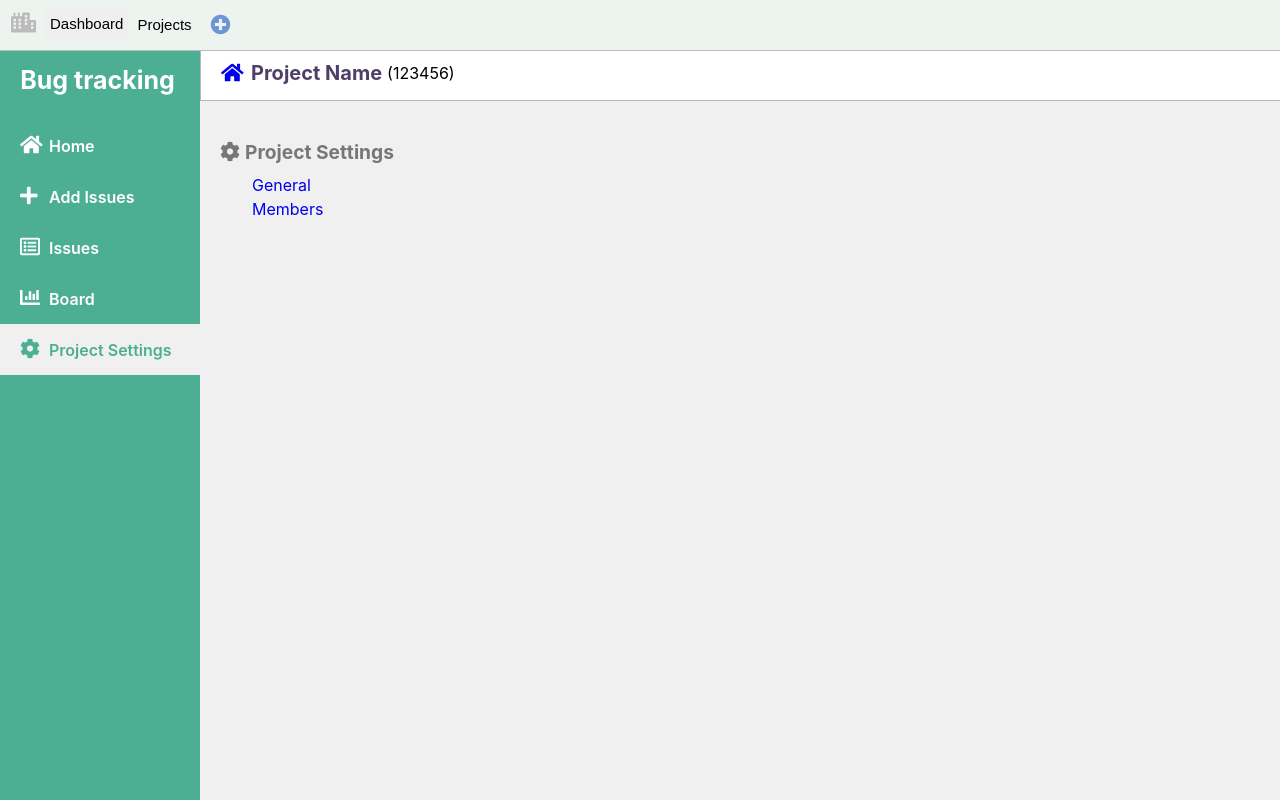
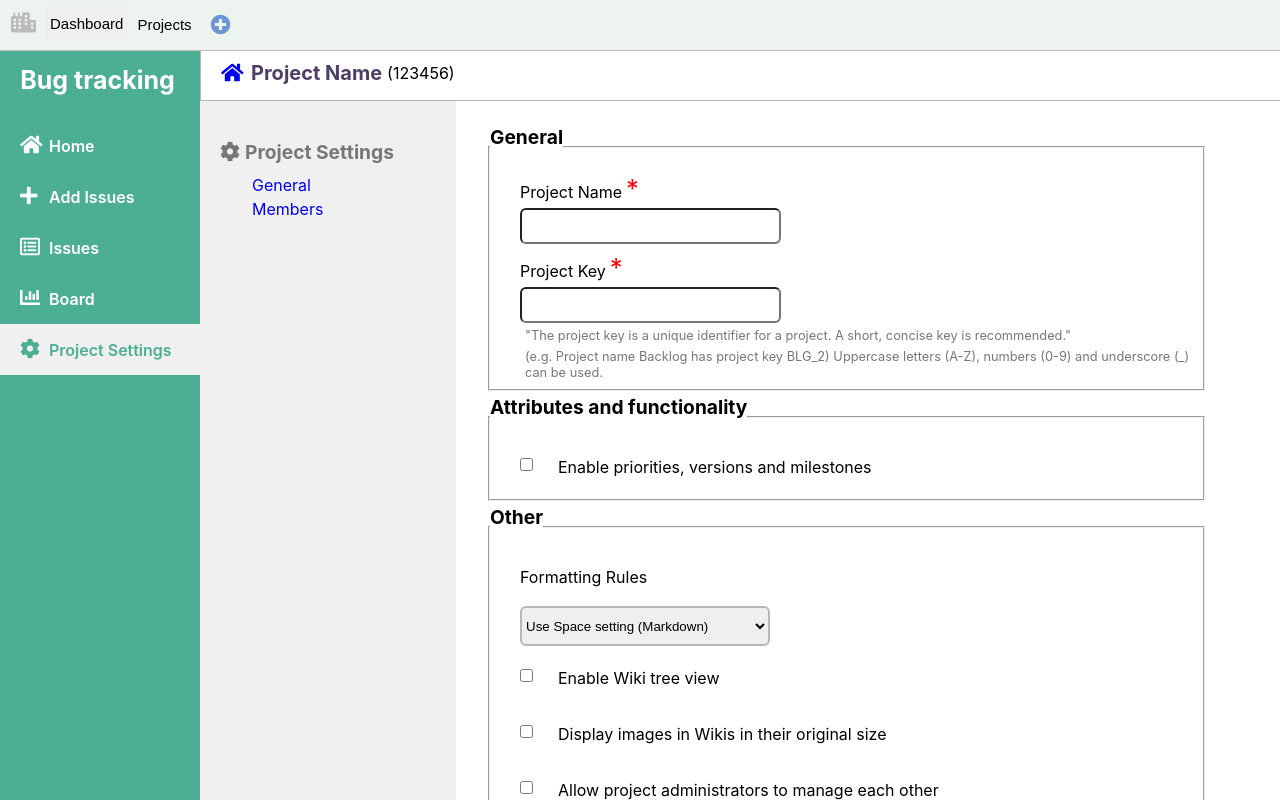
Before and after one commit to NightFury712/Demo-Project-2, a React (Create React App) app: page /project/projectSettings in a window 1280 px wide. Shown: the top 800 px of the page. Built offline with nearby package versions, Linux system fonts and the light colour scheme.

Commit message:
Dat commit project-settings

```diff
--- a/src/components/ProjectSettings.js
+++ b/src/components/ProjectSettings.js
@@ -12,7 +12,7 @@ const ProjectSettings = () => {
       <div className="full-settings">
         <HeaderProject />
 
-        <div className="content-wrapper">
+        <div className="project-settings-content-wrapper">
             <article style={{ width: "20%" }}>
               <ul className="setting-nav">
                 <li className="generals-menu">
@@ -23,7 +23,7 @@ const ProjectSettings = () => {
 
                   <ul className="setting-nav-menu">
                     <li className="is_active">
-                      <Link to="/project/projectSettings/general">General</Link>
+                      <Link to="/project/projectSettings">General</Link>
                     </li>
                     <li className="is_active">
                       <Link to="/project/projectSettings/members">Members</Link>
@@ -34,20 +34,21 @@ const ProjectSettings = () => {
             </article>
           <aside style={{ width: "80%", height: "100%" }}>
             <Switch>
-              <Route exact path={`${path}/general`}>
-                <div className="content-main">
+              <Route exact path={`${path}/`}>
+                <div className="project-settings-content-main-background">
+                  <div className="project-settings-content-main">
                     <fieldset>
                       <legend>
-                      <h3 className="settings-title">General</h3>
+                        <h3 className="project-settings-settings-title">General</h3>
                       </legend>
 
-                    <div className="edit-project">
+                      <div className="project-settings-edit-project">
                         <div className="form-element-settings">
                           <div className="form-element-item">
                             <label className="form-element-label" for="projectName">
                               Project Name
                             </label>
-                          <input type="text" name="project.name"  className="input-text" id="projectName" size="30" maxLength="25" required="required">
+                            <input type="text" name="project.name"  className="project-settings-input-text" id="projectName" size="30" maxLength="25" required="required">
                             </input>
                           </div>
 
@@ -55,7 +56,7 @@ const ProjectSettings = () => {
                             <label className="form-element-label" for="projectKey">
                               Project Key
                             </label>
-                          <input type="text" name="project.key"  className="input-text" id="projectKey" size="30" maxLength="25" aria-describedby="editProjectKey_describe" required="required">
+                            <input type="text" name="project.key"  className="project-settings-input-text" id="projectKey" size="30" maxLength="25" aria-describedby="editProjectKey_describe" required="required">
                             </input>
                             <p className="form-element-description">
                               "The project key is a unique identifier for a project. A short, concise key is recommended."
@@ -70,11 +71,11 @@ const ProjectSettings = () => {
 
                     <fieldset>
                       <legend>
-                      <h3 className="settings-title">Attributes and functionality</h3>
+                        <h3 className="project-settings-settings-title">Attributes and functionality</h3>
                       </legend>
                       <div className="form-element-item">
                         <input type="checkbox" name="projectSetting.useDevAttributes" id="projectSetting-useDevAttributes" className="input-checkbox"></input>
-                      <label for="projectSetting-useDevAttributes" className="checkboxLabel">
+                        <label for="projectSetting-useDevAttributes" className="project-settings-checkboxLabel">
                           Enable priorities, versions and milestones
                         </label>
                       </div>
@@ -82,12 +83,12 @@ const ProjectSettings = () => {
 
                     <fieldset>
                       <legend>
-                      <h3 className="settings-title">Other</h3>
+                        <h3 className="project-settings-settings-title">Other</h3>
                       </legend>
                       <div className="form-element-item">
-                      <label className="checkboxLabel">Formatting Rules</label>
+                        <label className="project-settings-checkboxLabel">Formatting Rules</label>
                         <div className="wrap-filter1">
-                        <select name="other-filter" className="filter1">
+                          <select name="other-filter" className="form-element-item-filter">
                             <option value="">Use Space setting (Markdown)</option>
                             <option value="backlog">Backlog</option>
                             <option value="markdown">Markdown</option>
@@ -96,25 +97,25 @@ const ProjectSettings = () => {
                       </div>
                       <div class="form-element-item">
                         <input type="checkbox" id="projectSetting.useOriginalImageSizeAtWiki" className="input-checkbox"></input>
-                      <label for="projectSetting.useOriginalImageSizeAtWiki" className="checkboxLabel">
+                        <label for="projectSetting.useOriginalImageSizeAtWiki" className="project-settings-checkboxLabel">
                         Enable Wiki tree view
                         </label>
                       </div>
                       <div class="form-element-item">
                         <input type="checkbox" id="projectSetting.useOriginalImageSizeAtWiki" className="input-checkbox"></input>
-                      <label for="projectSetting.useOriginalImageSizeAtWiki" className="checkboxLabel">
+                        <label for="projectSetting.useOriginalImageSizeAtWiki" className="project-settings-checkboxLabel">
                         Display images in Wikis in their original size
                         </label>
                       </div>
                       <div class="form-element-item">
                         <input type="checkbox" id="projectSetting.projectLeaderCanEditProjectLeader" className="input-checkbox"></input>
-                      <label for="projectSetting.projectLeaderCanEditProjectLeader" className="checkboxLabel">
+                        <label for="projectSetting.projectLeaderCanEditProjectLeader" className="project-settings-checkboxLabel">
                         Allow project administrators to manage each other
                         </label>
                       </div>
                       <div class="form-element-item">
                         <input type="checkbox" id="project.archived" className="input-checkbox"></input>
-                      <label for="project.archived" className="checkboxLabel">
+                        <label for="project.archived" className="project-settings-checkboxLabel">
                         Archive this project
                         </label>
                         <div class="form-element-description" id="projectaArchived_describe">
@@ -124,18 +125,20 @@ const ProjectSettings = () => {
                     </fieldset>
 
                     <div className="_t-center">
-                    <button type="submit" id="EditProjectComplete_null" class="button1">Submit</button>
+                      <button type="submit" id="EditProjectComplete_null" class="project-settings-button1">Submit</button>
+                    </div>
                   </div>
                 </div>
               </Route>
 
               <Route exact path={`${path}/members`}>
-                <div className="content-main">
-                  <h3 className="settings-title">Edit Members</h3>
+                <div className="project-settings-content-main-background">
+                  <div className="project-settings-content-main">
+                    <h3 className="project-settings-settings-title">Edit Members</h3>
 
                     <div className="card-default">
                       <div class="form-element-item">
-                      <input type="text" autocomplete="nop" className="input-text1" placeholder="     Select user or team"></input>
+                        <input type="text" autocomplete="nop" className="project-settings-input-text1" placeholder="     Select user or team"></input>
                       </div>
 
                       <div class="form-element-item">
@@ -147,8 +150,8 @@ const ProjectSettings = () => {
                           </div>
 
                           <div display="flex">
-                          <input type="text" autocomplete="nop" className="input-text2" placeholder="     Type in email address..."></input>
-                          <select className="filter2">
+                            <input type="text" autocomplete="nop" className="form-element-item-input-text2" placeholder="     Type in email address..."></input>
+                            <select className="form-element-item-filter2">
                             <option >Member</option>
                               <option >Administrator</option>
                               <option >Guest</option>
@@ -156,7 +159,7 @@ const ProjectSettings = () => {
                           </div>
                           <div>
                             <div className="_t-center">
-                            <input data-bind="click: addProjectUser, enable: !posting()" class="button2" type="button" value="Add selection to project"></input>
+                              <input data-bind="click: addProjectUser, enable: !posting()" class="project-settings-button2" type="button" value="Add selection to project"></input>
                             </div>
                           </div>
                         </div>
@@ -169,8 +172,8 @@ const ProjectSettings = () => {
                       <div className="form-element-item form-margin-top">
                         <label className="form-add-member-label">Filter user</label>
                         <div display="flex" className="form-element-item">
-                        <input type="text" autocomplete="nop" className="input-text2" placeholder="     Search in UserID, Nickname or Email address"></input>
-                        <select className="filter2">
+                          <input type="text" autocomplete="nop" className="form-element-item-input-text2" placeholder="     Search in UserID, Nickname or Email address"></input>
+                          <select className="form-element-item-filter2">
                             <option> </option>
                             <option>All users</option>
                             <option >HUST All Members</option>
@@ -179,22 +182,23 @@ const ProjectSettings = () => {
                       </div>
                     </div>
 
-                  <table>
+                    <table className="project-settings-table">
                       <tr>
-                      <th>Nick name</th>
-                      <th>Email Address</th>
-                      <th>Role</th>
-                      <th>Join on</th>
-                      <th>Remove</th>
+                        <th className="project-settings-th">Nick name</th>
+                        <th className="project-settings-th">Email Address</th>
+                        <th className="project-settings-th">Role</th>
+                        <th className="project-settings-th">Join on</th>
+                        <th className="project-settings-th">Remove</th>
                       </tr>
                       <tr>
-                      <td>Bùi Tiến Đạt</td>
-                      <td>dat.bt183880@sis.hust.edu.vn</td>
-                      <td>Administrator</td>
-                      <td>May 18</td>
-                      <td></td>
+                        <td className="project-settings-td">Bùi Tiến Đạt</td>
+                        <td className="project-settings-td">dat.bt183880@sis.hust.edu.vn</td>
+                        <td className="project-settings-td">Administrator</td>
+                        <td className="project-settings-td">May 18</td>
+                        <td className="project-settings-td"></td>
                       </tr>
                     </table>
+                  </div>
                 </div>
               </Route>
             </Switch>
--- a/src/css/ProjectSettings.css
+++ b/src/css/ProjectSettings.css
@@ -50,16 +50,23 @@
     text-decoration: none;
 }
 
-.content-main{
+.project-settings-content-main-background{
+    background-color: white;
+    width: 100%;
+    height: 100%;
+}
+
+.project-settings-content-main{
     margin-top: 0;
-    width: 100%;
+    margin-bottom: 0;
+    width: 70%;
     float: none;
     padding-top: 20px;
     padding-left: 32px;
     padding-right: 32px;
 }
 
-.settings-title{
+.project-settings-settings-title{
     font-size: 1.2rem;
     line-height: 2rem;
     font-weight: 700;
@@ -69,7 +76,7 @@
     margin-bottom: 20px;
 }
 
-.content-wrapper {
+.project-settings-content-wrapper {
     display: flex;
 }
 
@@ -90,7 +97,7 @@
     padding-left: 4px;
 }
 
-.input-text{
+.project-settings-input-text{
     line-height: 1.5rem;
     min-height: 2rem;
     border-radius: 6px;
@@ -109,7 +116,7 @@
     margin-bottom: 8px;
 }
 
-.checkboxLabel{
+.project-settings-checkboxLabel{
     font-size: 1rem;
     color: black;
     font-weight: 400;
@@ -130,14 +137,14 @@
     margin-top: 5px;
 }
 
-.filter1 {
+.form-element-item-filter {
     border: 2px solid rgb(187, 182, 182);
     border-radius: 6px;
     width: 250px;
     height: 40px;
 }
 
-.button1{
+.project-settings-button1{
     background-color: #2c9a7a;
     border: solid 10px #2c9a7a;
     border-radius: 15px;
@@ -145,7 +152,7 @@
     font-weight: 1000;
 }
 
-.button2{
+.project-settings-button2{
     margin-bottom: 20px;
     background-color: #2c9a7a;
     border: solid 5px #2c9a7a;
@@ -156,21 +163,21 @@
 
 .card-default {
     border-radius: 5px;
-    width: 80%;
-    background-color: white;
+    width: 100%;
+    background-color:#e0ebeb;
 }
 
-.input-text1{
+.project-settings-input-text1{
     margin-top: 30px;
     margin-bottom: 10px;
     border: 1px solid rgb(210, 210, 210);
     box-sizing: border-box;
-    width: 1150px;
+    width: 95%;
     height: 40px;
     border-radius: 4px;
 }
 
-.input-text2{
+.form-element-item-input-text2{
     margin-right:100px;
     padding: 5px;
     border: 1px solid rgb(210, 210, 210);
@@ -222,10 +229,10 @@
     line-height: 13px;
 }
 
-.filter2{
+.form-element-item-filter2{
     padding: 5px;
     border: 1px solid rgb(210, 210, 210);
-    width: 300px;
+    width: 200;
     border-radius: 3px;
     box-sizing: border-box;
     font-size: 16px;
@@ -237,7 +244,7 @@
     font-size: 1rem;
     line-height: 3rem;
     font-weight: 600;
-    margin-top: 0;
+    margin-top: 60px;
     margin-bottom: 20px;
 }
 
@@ -249,10 +256,9 @@
     display: flex;
     flex-direction: row;
     line-height: 13px;
-    margin-left: ;
 }
 
-.input-text2{
+.project-settings-input-text2{
     margin-right:100px;
     padding: 5px;
     border: 1px solid rgb(210, 210, 210);
@@ -264,7 +270,7 @@
     height: 30px;
 }
 
-th{
+.project-settings-th{
     text-align: center;
     height: 70%;
     color: teal;
@@ -272,13 +278,13 @@ th{
     line-height: 1rem;
 }
 
-table {
-    margin-top: 20px;
+.project-settings-table {
+    margin-top: 30px;
     border-collapse: unset;
-    width: 80%;
+    width: 100%;
 }
 
-td{
+.project-settings-td{
     padding: 15px;
     border-bottom: 1px solid #ddd;
     height: 10%;
```
Lines whose indentation alone changed are shown as unchanged.
